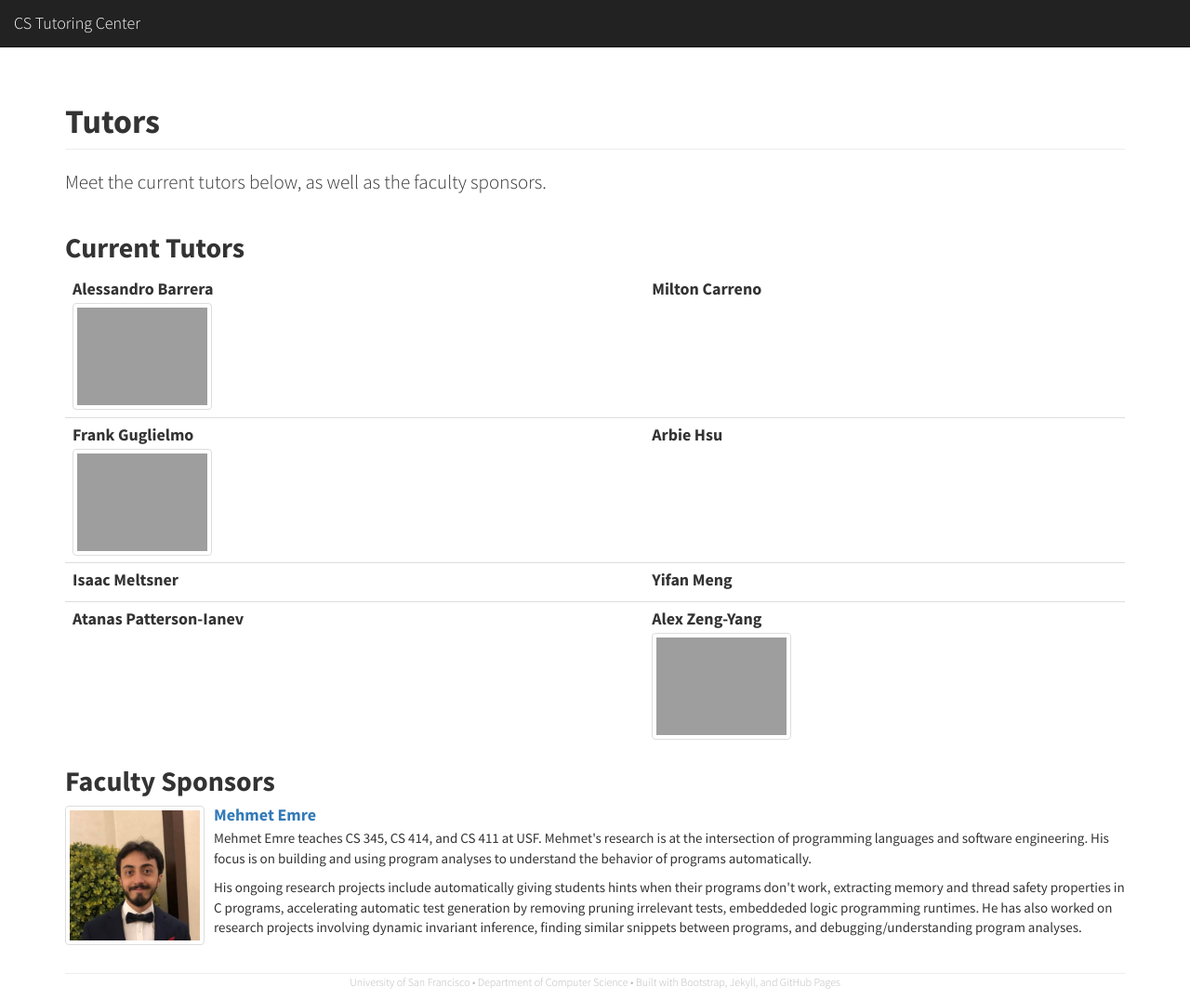
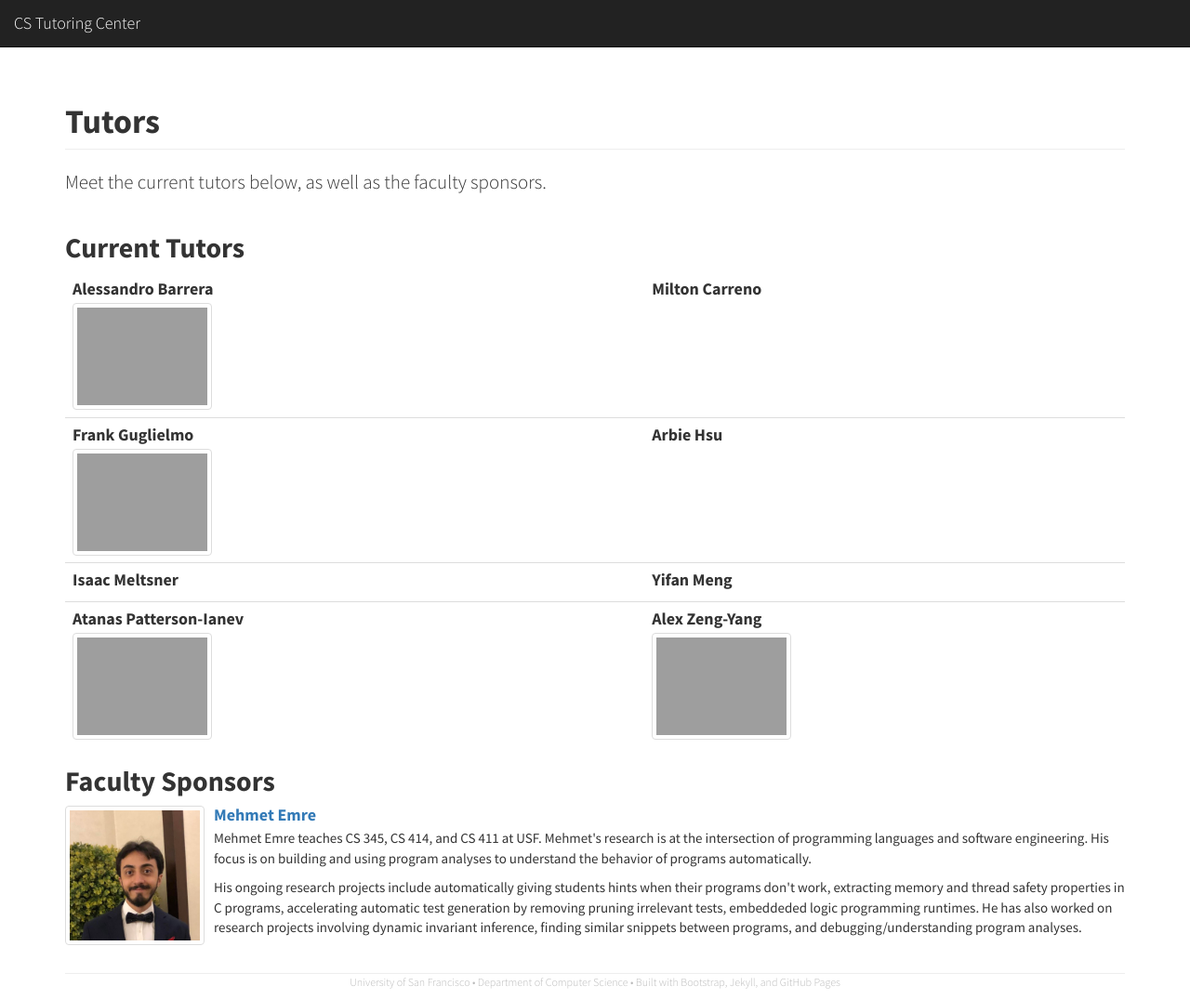
Before and after one commit to CSTutors/CSTutors.github.io, a Jekyll site: the page built from tutors/index.html, in a window 1280 px wide. Shown: the whole page at 93% size. Built offline with Jekyll 4.4.1, drawn with Linux system fonts in a browser that asks for light colours; nearby versions of some CDN libraries.

Commit message:
add Atanas's picture

```diff
--- a/tutors/index.html
+++ b/tutors/index.html
@@ -31,7 +31,7 @@
         <h4 class="media-heading">Frank Guglielmo</h4>
         <a class="pull-left" href="#">
           <img class="media-object img-thumbnail" width="150"
-            src="{{ site.url }}/img/Tutors/Frank_Guglielmo.jpeg">
+            src="{{ site.url }}/img/Tutors/Frank_Guglielmo.png">
         </a>
       </td>
       <td>
@@ -65,8 +65,8 @@
       <td>
         <h4 class="media-heading">Atanas Patterson-Ianev</h4>
         <a class="pull-left" href="#">
-          <!-- <img class="media-object img-thumbnail" width="150" -->
-          <!-- src="{{ site.url }}/img/Tutors/Terence_Lin.jpg"> -->
+          <img class="media-object img-thumbnail" width="150"
+          src="{{ site.url }}/img/Tutors/Atanas_Patterson-Ianev.jpeg">
 
         </a>
       </td>
```
Also changed, not shown: 1 other file.
